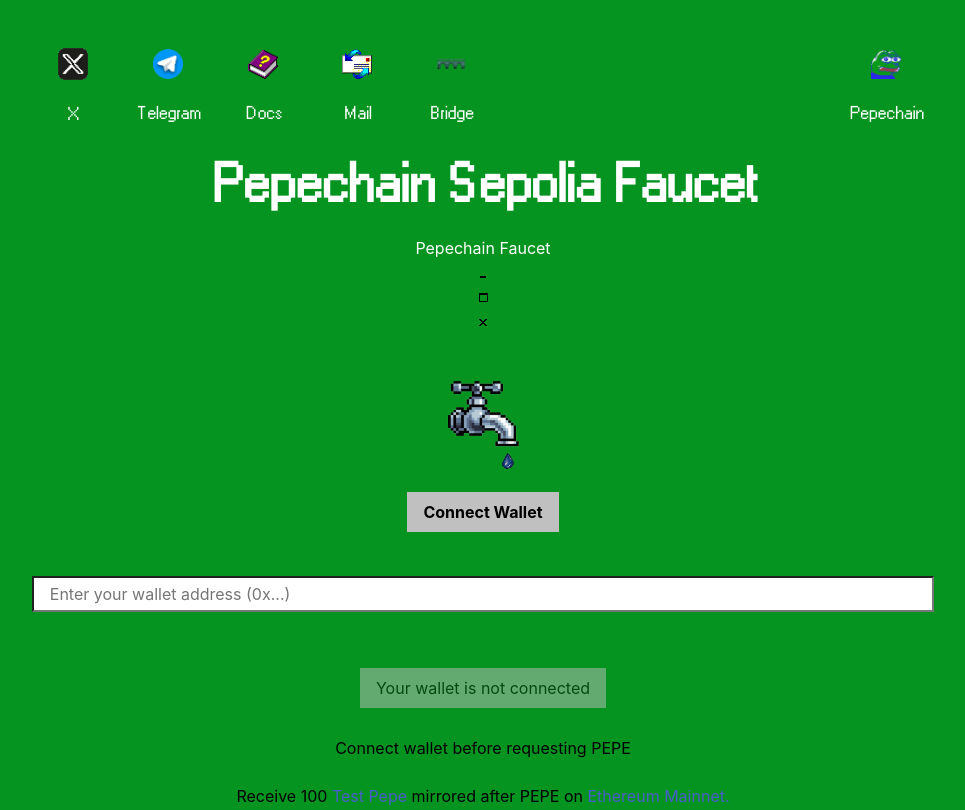
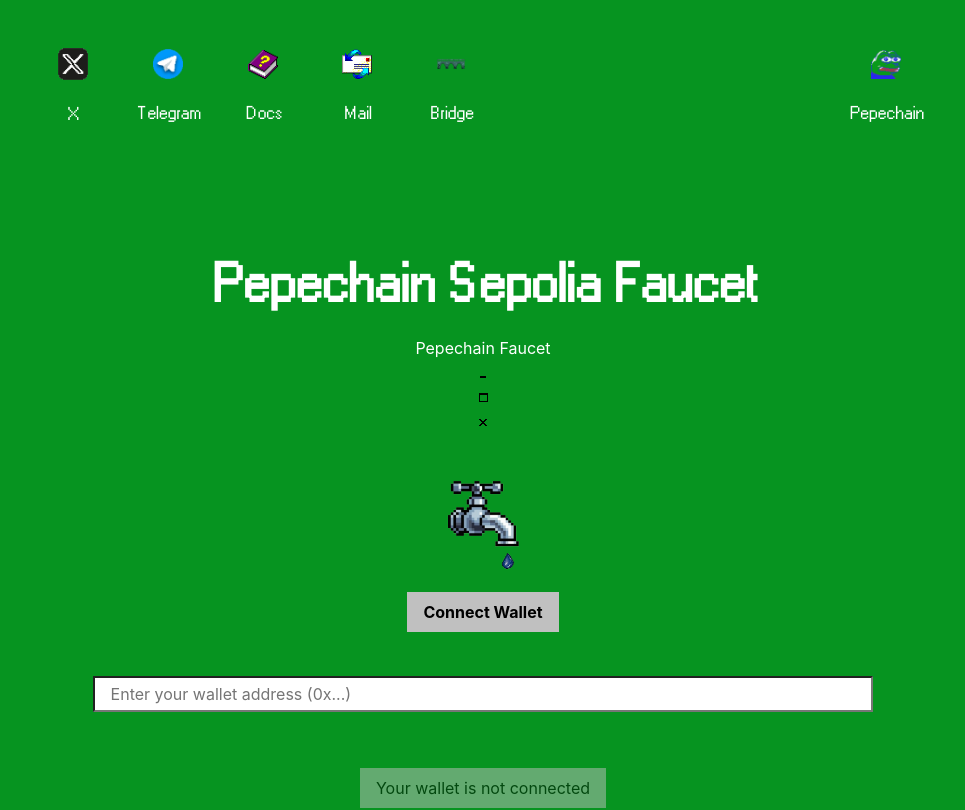
Before and after one commit to pepechainbiz/Frenswap, a React (Create React App) app in the folder pepechain-faucet-main/: page / in a window 1280 px wide. Shown: the top 810 px of the page, without its empty margins (157-1122 px from the left). Built offline with nearby package versions, Linux system fonts and the light colour scheme.

Commit message:
Update App.css

```diff
--- a/pepechain-faucet-main/src/App.css
+++ b/pepechain-faucet-main/src/App.css
@@ -80,3 +80,25 @@
   .navbar .navbar-item {
     color: white !important;
   }
+
+  .connect-wallet span {
+    color: #fff;
+  }
+
+  .connect-wallet:hover {
+    background-color: #e1e1e1 !important;
+  }
+
+  .container.main-content {
+    max-width: 1000px !important;
+    position: relative;
+    z-index: 2;
+    width: 90%;
+    margin-right: auto;
+    margin-left: auto;
+    text-align: left;
+  }
+
+  .faucet-hero-body {
+    margin-top: 100px;
+  }
```
